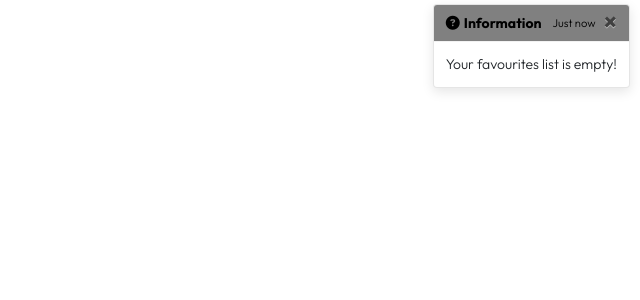
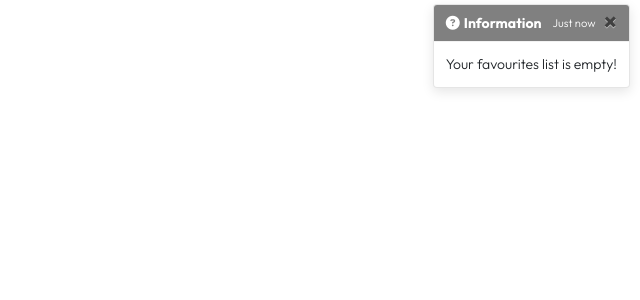
Before and after one commit to TaraRhoseyn/kicks_ecomm_store, a Django app: page /favourites/view_favourites/ in a window 1280 px wide. Shown: the part 80-380 px from the top of the page, without its empty margins (640-1280 px from the left). Run offline with Django 4.2, Linux system fonts and the light colour scheme; the visitor is signed in with stand-in values (Sample User, id 1); data that the repository does not hold is empty; some libraries are stand-ins or nearby versions.

Commit message:
fix: Fix color contrast error on info toast message

```diff
--- a/templates/includes/toasts/toast_info.html
+++ b/templates/includes/toasts/toast_info.html
@@ -1,8 +1,8 @@
 <div class="toast" role="alert" aria-live="assertive" data-autohide="false" aria-atomic="true">
     <div class="toast-header toast-header-info">
-        <i class="fas fa-question-circle mr-1"></i>
-        <strong class="mr-auto">Information</strong>
-        <small>
+        <i class="fas fa-question-circle mr-1 text-white"></i>
+        <strong class="mr-auto text-white">Information</strong>
+        <small class="text-white">
             <!-- IDEA: put in django humanise dates? -->
             Just now
         </small>
```
